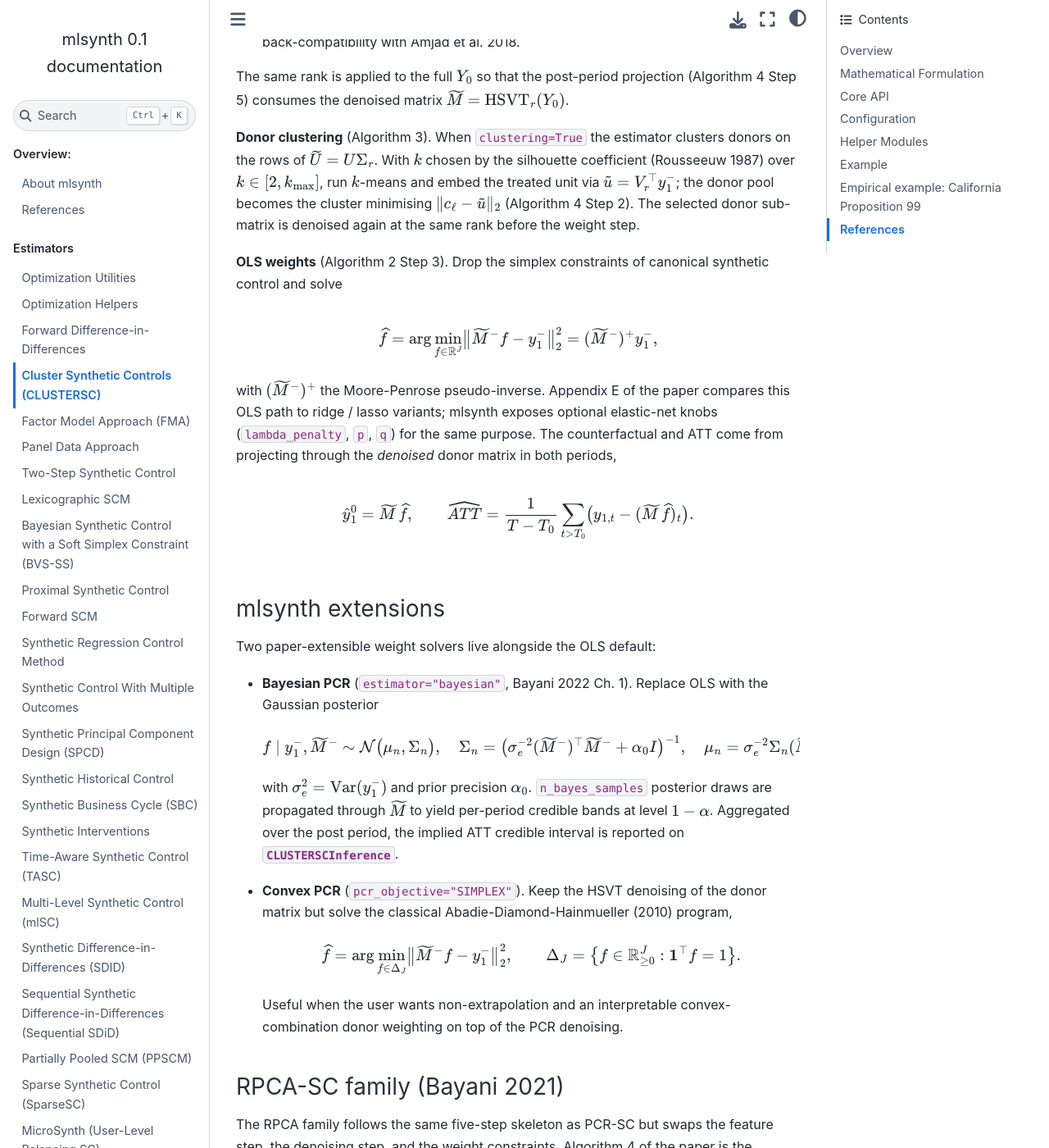
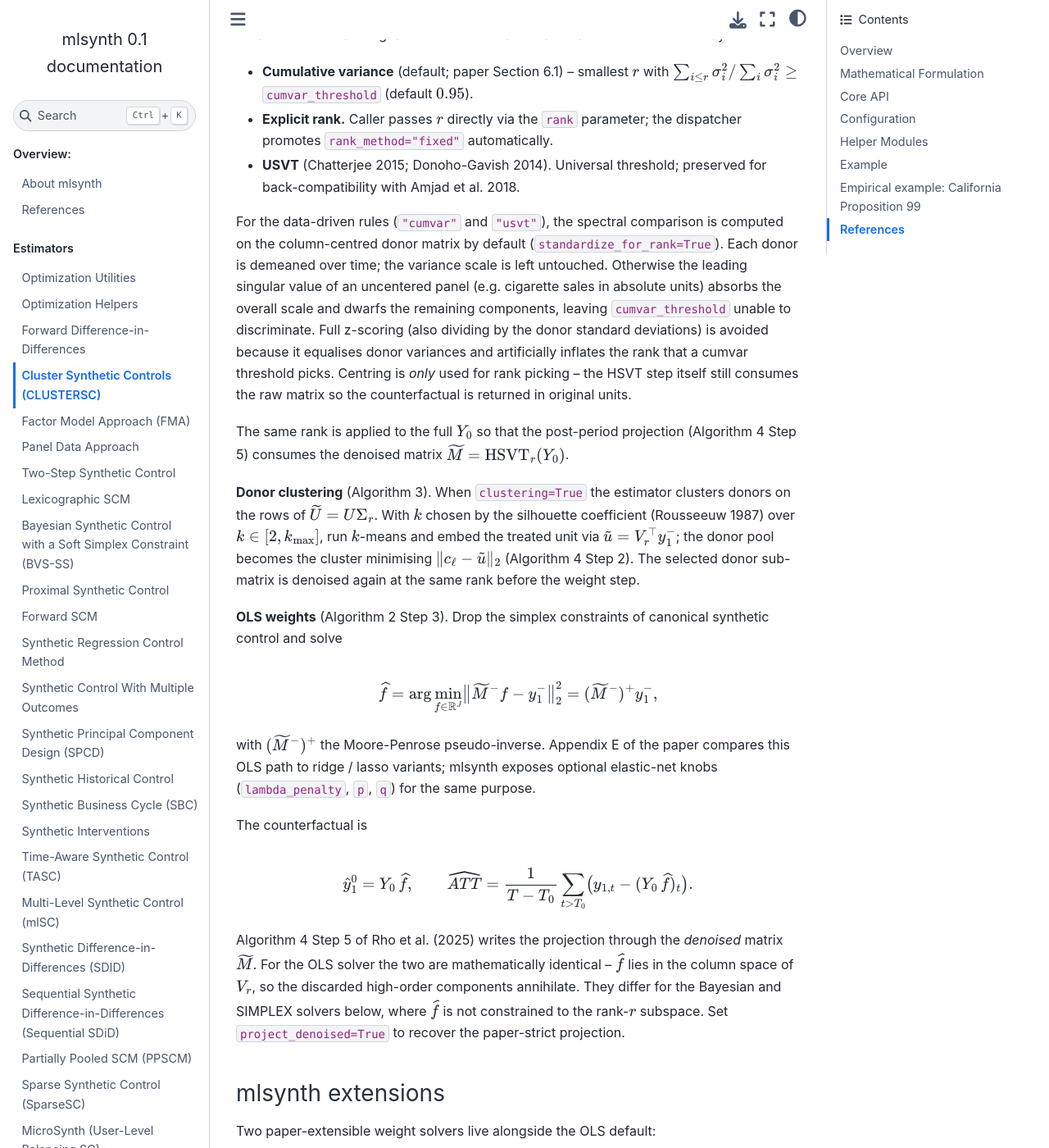
Before and after one commit to jgreathouse9/mlsynth, a Sphinx documentation site: the page built from docs/clustersc.rst, in a window 1280 px wide and 1400 px high, scrolled down 1836 px. Shown: the whole window at 82% size. Built offline with Sphinx 7.4.7 and the Sphinx Book theme 1.1.4, drawn with Linux system fonts in a browser that asks for light colours; pages that are not in the unit, such as notebooks, are missing from menus; some of the changed text lies outside the part shown.

Commit message:
Add files via upload

```diff
--- a/docs/clustersc.rst
+++ b/docs/clustersc.rst
@@ -71,8 +71,19 @@
 pre-step, and a weight solver. Algorithm 2 of the paper sets out
 the basic pipeline; Algorithm 4 wraps it with the clustering step.
 
-**HSVT denoising.** Let :math:`Y_0^- = U \Sigma V^\top` be the SVD
-of the pre-period donor matrix. The rank-:math:`r` hard truncation
+**HSVT denoising.** mlsynth follows the Amjad-Shah-Shen (2018)
+convention and applies HSVT to the *pre-period* donor matrix only.
+The full-matrix variant proposed in Rho et al. (2025) Algorithm 2
+(SVD on the entire :math:`(T, J)` panel, then slice the pre-period
+rows) leaks post-period donor information into the rank-:math:`r`
+reconstruction, which can wash out the very post-period deviations
+the synthetic control is meant to detect. The user can opt into
+the full-matrix variant via :py:attr:`CLUSTERSCConfig.project_denoised`,
+in which case HSVT is also applied to :math:`(Y_0)` for the
+projection step.
+
+Let :math:`Y_0^- = U \Sigma V^\top` be the SVD of the pre-period
+donor matrix. The rank-:math:`r` hard truncation
 
 .. math::
 
@@ -91,6 +102,20 @@
 * **USVT** (Chatterjee 2015; Donoho-Gavish 2014). Universal
   threshold; preserved for back-compatibility with Amjad et al.
   2018.
+
+For the data-driven rules (``"cumvar"`` and ``"usvt"``), the
+spectral comparison is computed on the column-centred donor
+matrix by default (``standardize_for_rank=True``). Each donor is
+demeaned over time; the variance scale is left untouched.
+Otherwise the leading singular value of an uncentered panel
+(e.g. cigarette sales in absolute units) absorbs the overall
+scale and dwarfs the remaining components, leaving
+``cumvar_threshold`` unable to discriminate. Full z-scoring
+(also dividing by the donor standard deviations) is avoided
+because it equalises donor variances and artificially inflates
+the rank that a cumvar threshold picks. Centring is *only* used
+for rank picking -- the HSVT step itself still consumes the raw
+matrix so the counterfactual is returned in original units.
 
 The same rank is applied to the full :math:`Y_0` so that the
 post-period projection (Algorithm 4 Step 5) consumes the denoised
@@ -118,16 +143,25 @@
 with :math:`(\widetilde M^-)^{+}` the Moore-Penrose pseudo-inverse.
 Appendix E of the paper compares this OLS path to ridge / lasso
 variants; mlsynth exposes optional elastic-net knobs
-(``lambda_penalty``, ``p``, ``q``) for the same purpose. The
-counterfactual and ATT come from projecting through the *denoised*
-donor matrix in both periods,
+(``lambda_penalty``, ``p``, ``q``) for the same purpose.
+
+The counterfactual is
 
 .. math::
 
-   \widehat y^0_1 = \widetilde M\, \widehat f,
+   \widehat y^0_1 = Y_0\, \widehat f,
    \qquad
    \widehat{ATT} = \frac{1}{T - T_0} \sum_{t > T_0}
-                   \bigl(y_{1, t} - (\widetilde M\, \widehat f)_t\bigr).
+                   \bigl(y_{1, t} - (Y_0\, \widehat f)_t\bigr).
+
+Algorithm 4 Step 5 of Rho et al. (2025) writes the projection
+through the *denoised* matrix :math:`\widetilde M`. For the OLS
+solver the two are mathematically identical -- :math:`\widehat f`
+lies in the column space of :math:`V_r`, so the discarded
+high-order components annihilate. They differ for the Bayesian and
+SIMPLEX solvers below, where :math:`\widehat f` is not constrained
+to the rank-:math:`r` subspace. Set ``project_denoised=True`` to
+recover the paper-strict projection.
 
 mlsynth extensions
 ^^^^^^^^^^^^^^^^^^
```
